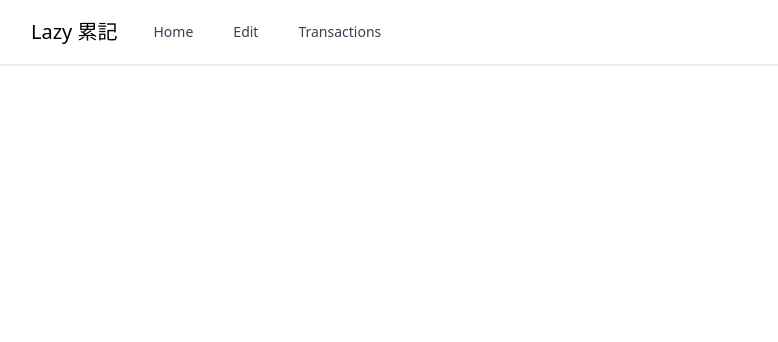
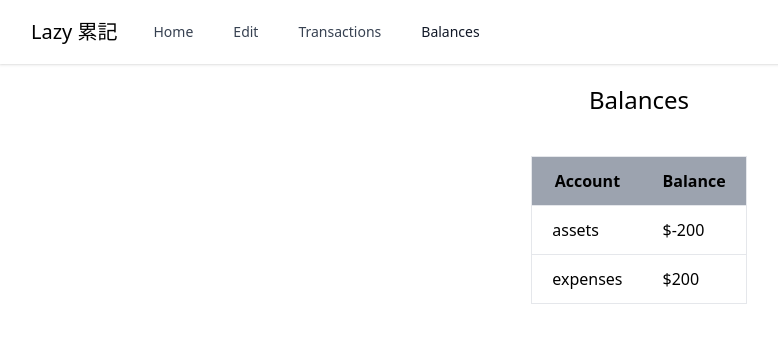
Before and after one commit to lancatlin/lazy-finance, a Vue app in the folder app/: page /balances in a window 1280 px wide. Shown: the top 342 px of the page, without its empty margins (1-779 px from the left). Built offline with nearby package versions, Linux system fonts and the light colour scheme; what vue-toast-notification would draw is missing.

Commit message:
feat: add balances page

```diff
--- a/app/src/App.vue
+++ b/app/src/App.vue
@@ -1,7 +1,9 @@
 <template>
   <NavBar />
 
-  <router-view class="py-5" />
+  <main class="w-full md:w-2/3 mx-auto">
+    <router-view class="py-5" />
+  </main>
 </template>
 
 <script setup lang="ts">
--- a/app/src/components/NavBar.vue
+++ b/app/src/components/NavBar.vue
@@ -36,6 +36,12 @@
                 active-class="text-gray-900"
                 >Transactions</router-link
               >
+              <router-link
+                to="/balances"
+                class="text-gray-700 hover:text-gray-900 px-3 py-2 rounded-md text-sm font-medium"
+                active-class="text-gray-900"
+                >Balances</router-link
+              >
             </div>
           </div>
         </div>
--- a/app/src/models/types.ts
+++ b/app/src/models/types.ts
@@ -30,3 +30,8 @@ export const defaultTemplate: Template = {
     },
   ],
 };
+
+export interface Balance {
+  account: string;
+  balance: string;
+}
--- a/app/src/router.ts
+++ b/app/src/router.ts
@@ -2,6 +2,7 @@ import { createRouter, createWebHistory } from "vue-router";
 import Home from "./views/Home.vue";
 import Edit from "./views/Edit.vue";
 import Transactions from "./views/Transactions.vue";
+import Balances from "./views/Balances.vue";
 
 const routes = [
   {
@@ -19,6 +20,11 @@ const routes = [
     name: "Transactions",
     component: Transactions,
   },
+  {
+    path: "/balances",
+    name: "Balances",
+    component: Balances,
+  },
 ];
 
 const router = createRouter({
--- /dev/null
+++ b/app/src/views/Balances.vue
@@ -0,0 +1,28 @@
+<script setup lang="ts">
+import { ref } from "vue";
+import { Balance } from "../models/types";
+
+const balances = ref<Balance[]>([
+  { account: "assets", balance: "$-200" },
+  { account: "expenses", balance: "$200" },
+]);
+</script>
+<template>
+  <div class="flex flex-col items-center">
+    <h1 class="text-2xl mb-10">Balances</h1>
+    <table class="table-auto border">
+      <thead class="border bg-gray-400">
+        <tr>
+          <th class="px-5 py-3">Account</th>
+          <th class="px-5 py-3">Balance</th>
+        </tr>
+      </thead>
+      <tbody>
+        <tr class="border" v-for="balance in balances" :key="balance.account">
+          <td class="px-5 py-3">{{ balance.account }}</td>
+          <td class="px-5 py-3">{{ balance.balance }}</td>
+        </tr>
+      </tbody>
+    </table>
+  </div>
+</template>
--- a/app/src/views/Transactions.vue
+++ b/app/src/views/Transactions.vue
@@ -13,7 +13,7 @@ onMounted(async () => {
 <template>
   <div class="flex flex-col items-center">
     <h1 class="text-2xl font-bold">Transactions</h1>
-    <table class="w-full md:w-2/3 table-auto border">
+    <table class="table-auto border">
       <tr class="border bg-gray-400">
         <th class="px-5 py-3">Date</th>
         <th class="px-5 py-3">Name</th>
```
